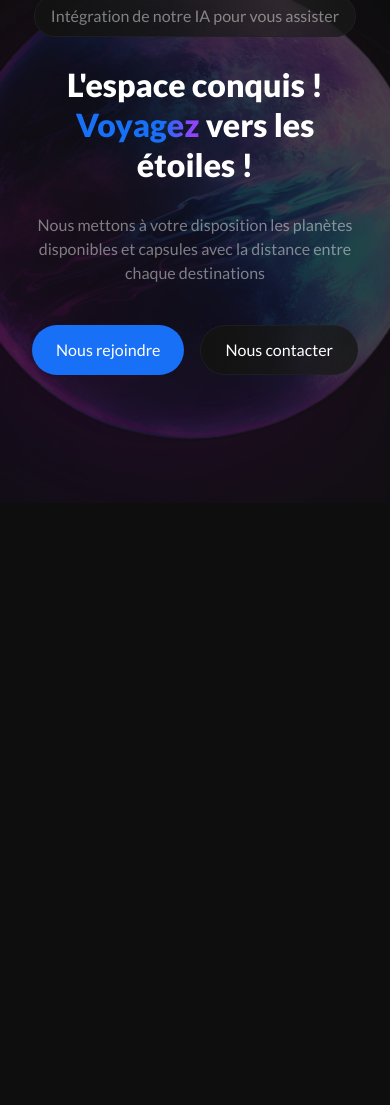
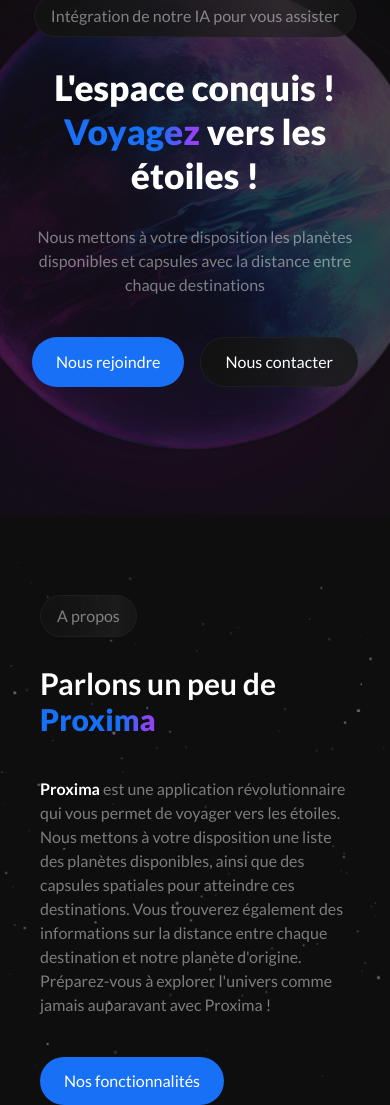
Before and after one commit to KiritoEM/mini-projet-L2, a website: page index.html in a window 390 px wide. Shown: the part 176-1281 px from the top of the page. Before the commit the page ends 844 px from the top, so only its background shows below. Drawn offline with Linux system fonts and the light colour scheme.

Commit message:
add responsive to about

```diff
--- a/index.html
+++ b/index.html
@@ -56,19 +56,19 @@
 
     <!-- section about -->
     <section
-        class="about hidden flex items-center gap-24 pt-24 px-20 bg-[url('/public/star.png')] bg-cover bg-no-repeat bg-center">
-        <div class="earth w-2/5">
+        class="about flex flex-col lg:flex-row items-center gap-24 pt-20 md:pt-24 px-10 md:px-16 lg:px-20 bg-[url('/public/star.png')] bg-cover bg-no-repeat bg-center">
+        <div class="earth hidden lg:flex lg:w-2/5">
             <img src="/public/earth.png" class="w-full h-full object-contain" />
         </div>
-        <div class="about-content w-3/5 flex flex-col items-start gap-10">
+        <div class="about-content w-full lg:w-3/5 flex flex-col items-start gap-10">
             <div class="header flex flex-col gap-7">
                 <div class="tag">
                     <p class="flex">A propos</p>
                 </div>
-                <h2 class="text-white text-5xl lato-bold">Parlons un peu de <span class="lato-black">Proxima</span></h2>
+                <h2 class="text-white text-3xl md:text-4xl lg:text-5xl lato-bold">Parlons un peu de <span class="lato-black">Proxima</span></h2>
             </div>
-            <div class="content">
-                <p class="text-lg w-11/12">
+            <div class="content w-full">
+                <p class="lg:text-lg w-full lg:w-11/12">
                     <span class="lato-bold text-white">Proxima</span> est une application révolutionnaire qui vous
                     permet de voyager vers les
                     étoiles. Nous
--- a/src/styles.css
+++ b/src/styles.css
@@ -76,7 +76,7 @@ body {
     width: 880px;
 
     @media screen and (max-width : 767px) {
-        font-size: 2rem;
+        font-size: 2.2rem;
         width: 100%;
     }
 
@@ -129,12 +129,12 @@ body {
         text-align: center;
     }
 
-    @media screen and (max-width : 367px) {
+    /* @media screen and (max-width : 367px) {
         width: 100% !important;
         display: flex;
         justify-content: center;
         text-align: center;
-    }
+    } */
 }
 
 .tag p {
```
Also changed, not shown: src/output.css.
